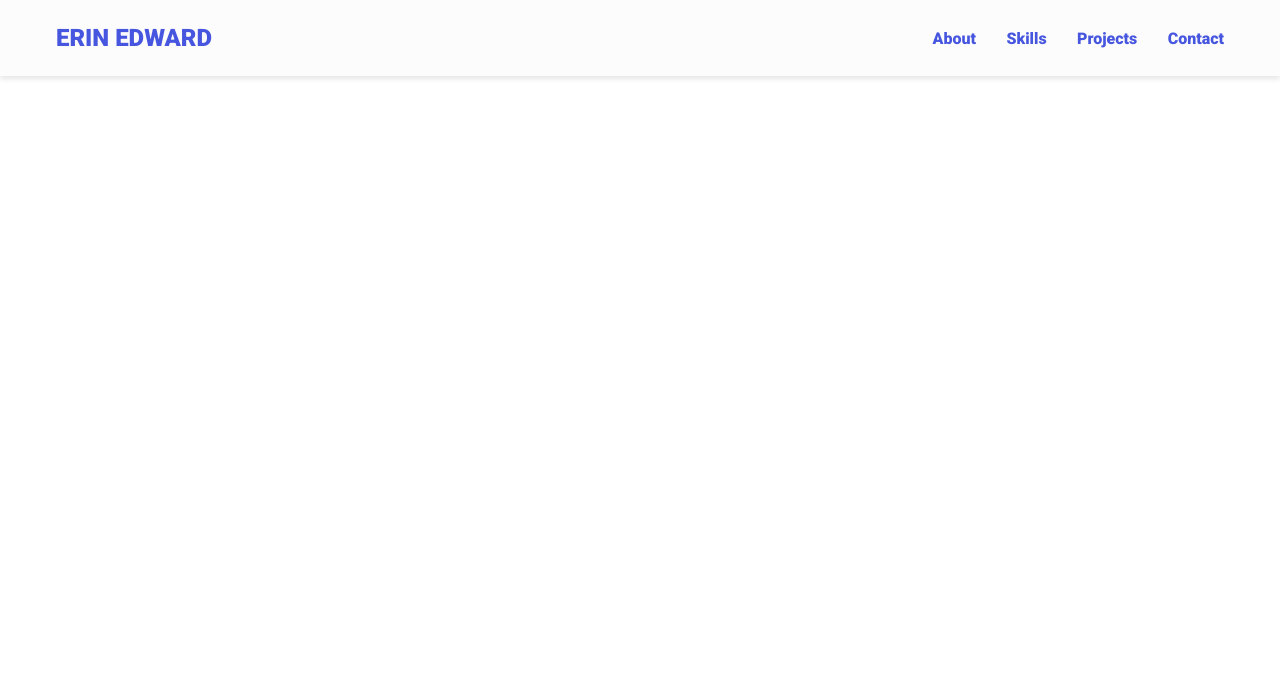
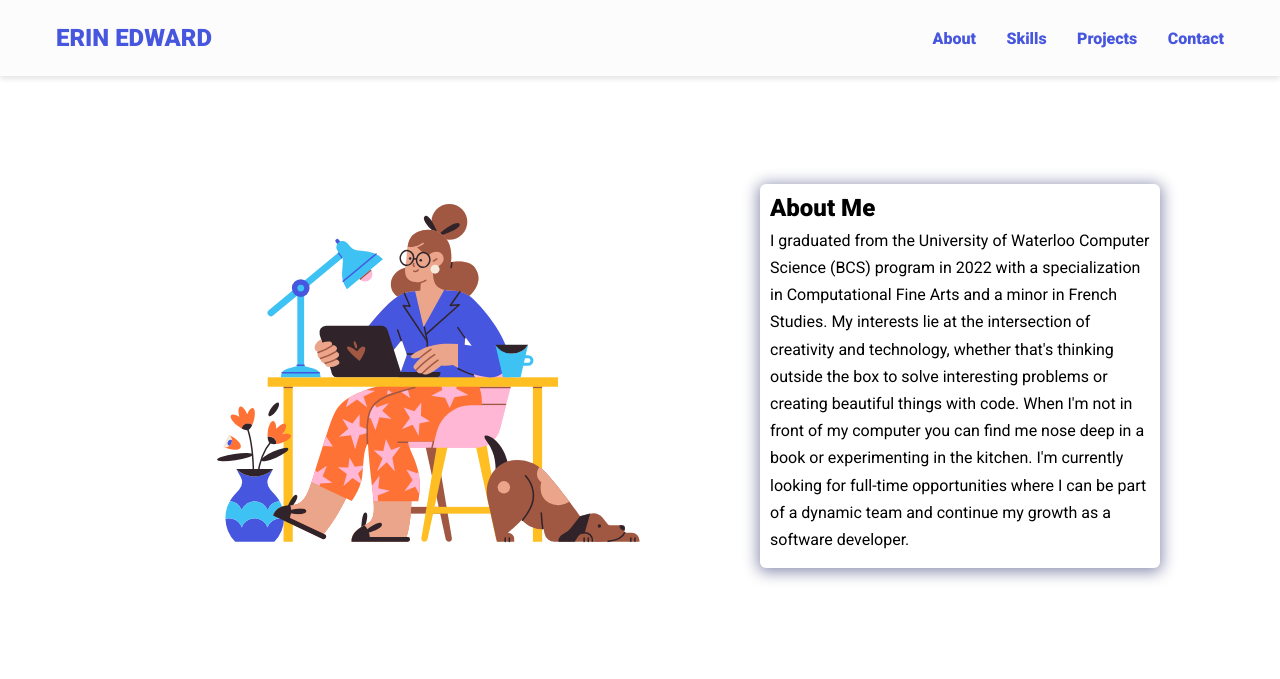
Before and after one commit to esedward/esedward.github.io, a plain HTML site: page index.html in a window 1280 px wide. Drawn offline with nearby package versions, Linux system fonts and the light colour scheme.

Commit message:
hero section

```diff
--- a/assets/css/styles.css
+++ b/assets/css/styles.css
@@ -91,3 +91,34 @@ nav ul li {
   cursor: pointer;
   display: none;
 }
+
+/* Hero Section */
+.hero {
+  display: flex;
+  align-items: center;
+  justify-content: center;
+  gap: 2.5rem;
+  max-width: 68.75rem;
+  margin: auto;
+}
+
+.hero img {
+  height: 37.5rem;
+  width: 37.5rem;
+}
+
+.bio {
+  width: 25rem;
+  padding: 0.625rem;
+  border-radius: 6px;
+  box-shadow: 0px 2px 15px 2px var(--primary-shadow);
+}
+
+.bio h1 {
+  margin-bottom: var(--bottom-margin);
+}
+
+.bio p {
+  line-height: var(--line-height);
+  padding: 0.3rem 0;
+}
--- a/index.html
+++ b/index.html
@@ -45,6 +45,26 @@
     </nav>
 
     <!-- Hero Section -->
+    <section class="hero" id="about">
+      <img
+        src="assets/images/wfh_1.svg"
+        alt="jane-doe"
+        loading="lazy"
+        class="hero-img"
+      />
+      <div class="bio animate__animated animate__shakeX">
+        <h2 class="bio-title">About Me</h2>
+        <p class="bio-text">
+          I graduated from the University of Waterloo Computer Science (BCS) program in 2022
+          with a specialization in Computational Fine Arts and a minor in French Studies.
+          My interests lie at the intersection of creativity and technology, whether that's
+          thinking outside the box to solve interesting problems or creating beautiful things with code.
+          When I'm not in front of my computer you can find me nose deep in a book or experimenting in the kitchen.
+          I'm currently looking for full-time opportunities where I can be part of a dynamic
+          team and continue my growth as a software developer.
+        </p>
+      </div>
+</section>
 
     <!-- More about -->
 
```
